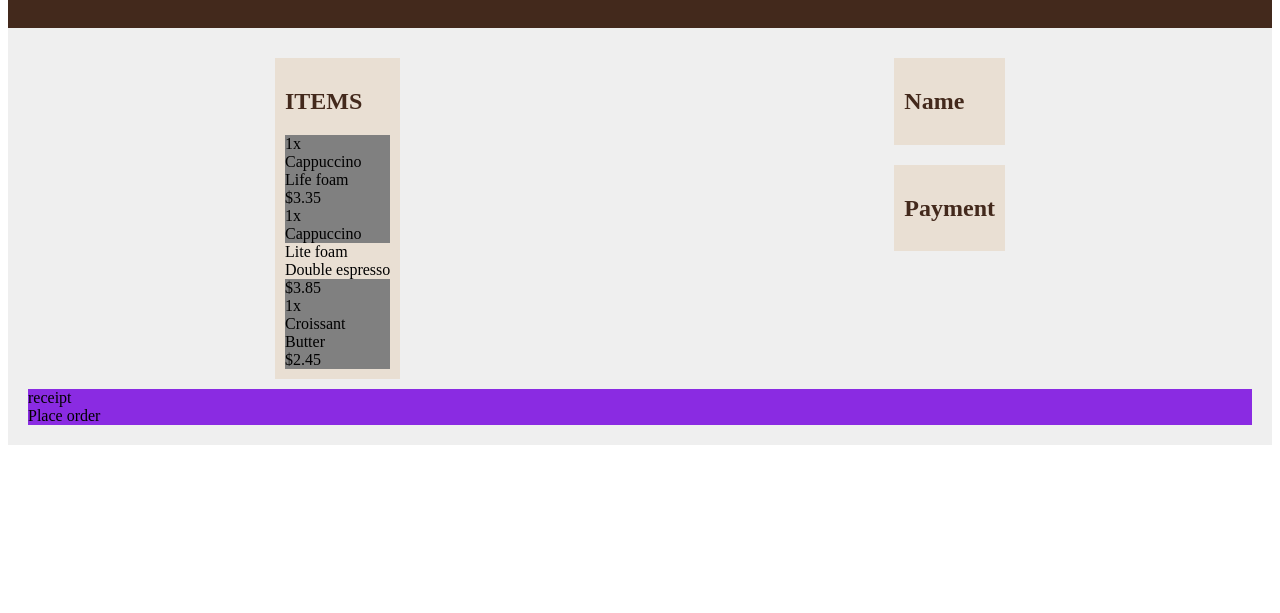
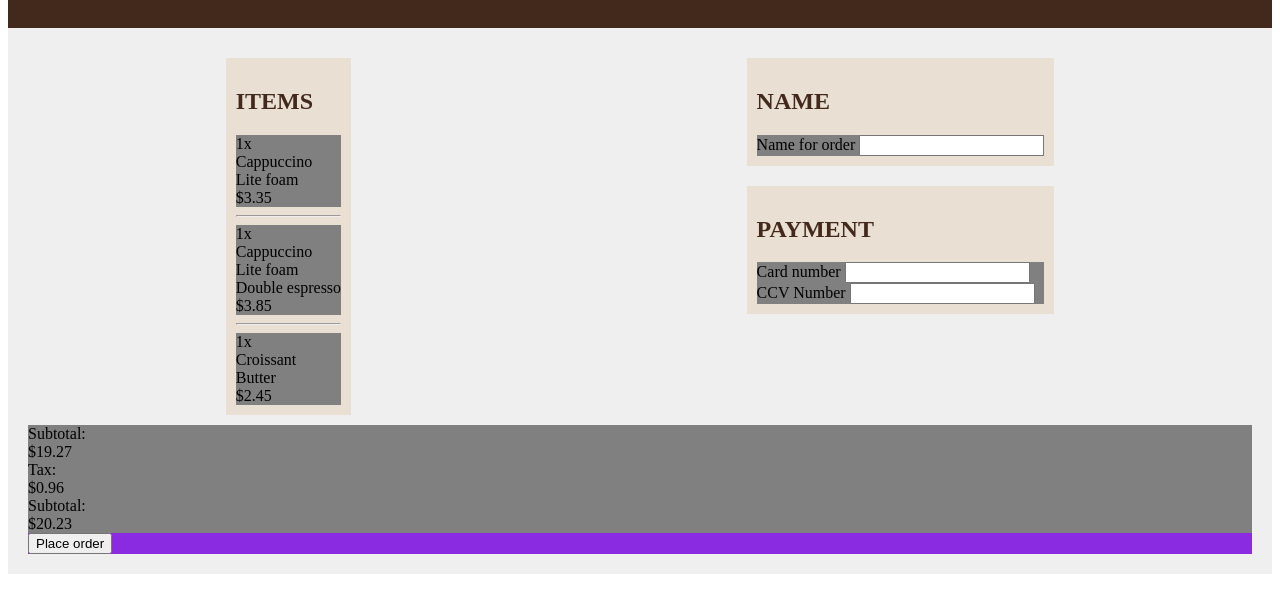
Before and after one commit to Puma1208/web_site_frontend_masters, a plain HTML site: page coffee_masters/index.html in a window 1280 px wide. Shown: the part 87-700 px from the top of the page. Drawn offline with Linux system fonts and the light colour scheme; a web font is replaced by a local one.

Commit message:
Modified structure of boxes and added final payment details

```diff
--- a/coffee_masters/index.html
+++ b/coffee_masters/index.html
@@ -25,43 +25,99 @@
                     <h2>ITEMS</h2>
                     <ul>
                         <li class="item-amount-price">
+                            <div class="item-details">
                                 <div class="amount">1x</div>
-                            <div class="item-name">Cappuccino</div>
-                            <div class="item-add-on">Life foam</div>
-                            <div class="price">$3.35</div>
+                                <div class="item-block">
+                                    <div class="important">Cappuccino</div>
+                                    <ul class="item-add-on">
+                                        <li>Lite foam</li>
+                                    </ul>
+                                </div>
+                            </div>
+                            <div class="price important">$3.35</div>
                         </li>
+                        <hr class="hr-coffee">
                         <li class="item-amount-price">
+                            <div class="item-details">
                                 <div class="amount">1x</div>
-                            <div class="item-name">Cappuccino</div>
+                                <div class="item-block">
+                                    <div class="important">Cappuccino</div>
                                     <ul class="item-add-on">
                                         <li>Lite foam</li>
                                         <li>Double espresso</li>
                                     </ul>
-                            <div class="price">$3.85</div>
+                                </div>
+                            </div>
+                            <div class="price important">$3.85</div>
                         </li>
+                        <hr class="hr-coffee">
                         <li class="item-amount-price">
+                            <div class="item-details">
                                 <div class="amount">1x</div>
-                            <div class="item-name">Croissant</div>
-                            <div class="item-add-on">Butter</div>
-                            <div class="price">$2.45</div>
+                                <div class="item-block">
+                                    <div class="important">Croissant</div>
+                                    <ul class="item-add-on">
+                                        <li>Butter</li>
+                                    </ul>
+                                </div>
+                            </div>
+
+                            <div class="price important">$2.45</div>
                         </li>
                     </ul>
                 </section>
             </section>
-
             <section class="col2 col">
                 <section class="block-name block">
-                    <h2>Name</h2>
+                    <h2>NAME</h2>
+                    <div>
+                        <div class="name-text-field">
+                            <div class="name-text-box">
+                            </div>
+
+                        </div>
+                    </div>
+                    <div class="group-input">
+                        <label class="input-text-section">Name for order</label>
+                        <input class="input-text-default"/>
+                        <!-- <input class="input-text-default" placeholder="e.g. Ford Perfect"/> -->
+                    </div>
                 </section>
                 <section class="block-payment block">
-                    <h2>Payment</h2>
+                    <h2>PAYMENT</h2>
+                    <div class="payment-boxes">
+                        <div class="group-input">
+                            <label class="input-text-section">Card number</label>
+                            <input class="input-text-default"/>
+                            <!-- <input class="input-text-default" placeholder="1234 5678 9012 3456"/> -->
+                        </div>
+                        <div class="group-input">
+                            <label class="input-text-section">CCV Number</label>
+                            <input class="input-text-default"/>
+                            <!-- <input class="input-text-default" placeholder="001"/> -->
+                        </div>
+                    </div>
                 </section>
             </section>
-
         </section>
-        <section class="payment-section column">
-            <section class="receipt">receipt</section>
-            <section class="place-order">Place order</section>
+        <section class="payment-section">
+            <section class="payment-boxes">
+                <ul>
+                    <li class="item-amount-price receipt-item">
+                        <div class="item-details">Subtotal:</div>
+                        <div class="price">$19.27</div>
+                    </li>
+                    <li class="item-amount-price receipt-item">
+                        <div class="item-details">Tax:</div>
+                        <div class="price">$0.96</div>
+                    </li>
+                    <li class="item-amount-price total receipt-item">
+                        <div class="important">Subtotal:</div>
+                        <div class="price important">$20.23</div>
+                    </li>
+                </ul>
+            </section>
+            <button>Place order</button>
         </section>
     </div>
 </body>
```
Lines whose indentation alone changed are shown as unchanged.
